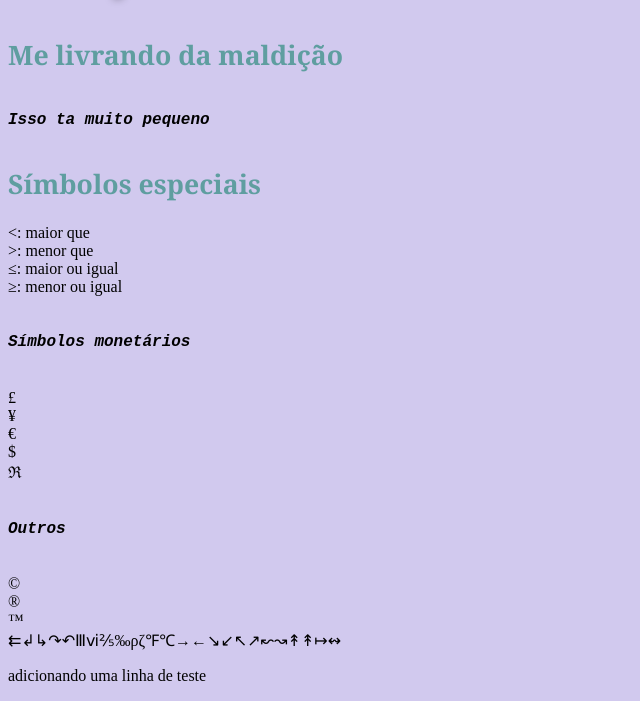
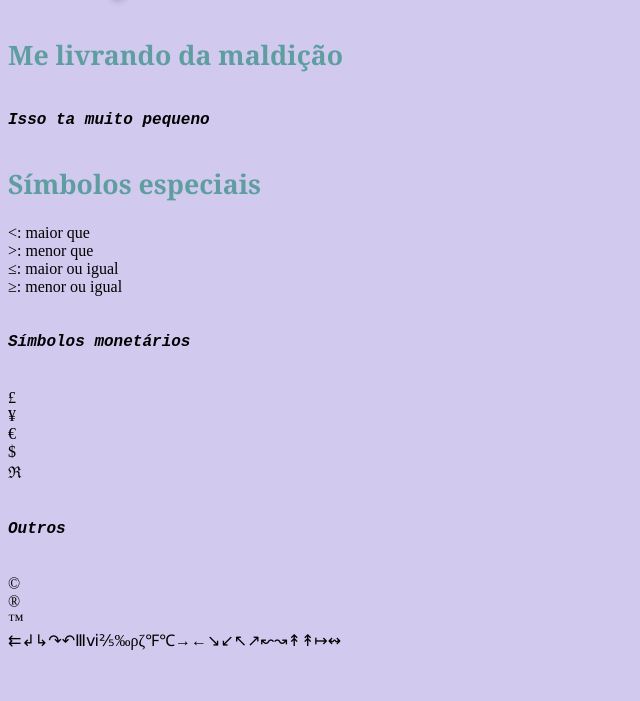
Before and after one commit to NatanBarbosa/curso-html-css, a plain HTML site: page Testes/teste.html in a window 1280 px wide. Shown: the part 112-813 px from the top of the page, without its empty margins (0-640 px from the left). Drawn offline with Linux system fonts and the light colour scheme.

Commit message:
versão final

```diff
--- a/Testes/teste.html
+++ b/Testes/teste.html
@@ -53,13 +53,6 @@
 
         ⇇↲↳↷↶Ⅲⅵ⅖‰ρζ℉℃→←↘↙↖↗↜↝↟↟↦↭
 
-        <p>
-            adicionando uma linha de teste
-        </p>
-
-
-
-    </p>
 </body>
 
 </html>
```
Also changed, not shown: projeto-glass-html5/fundo exemplo.jpg (deleted), projeto-glass-html5/fundo-exemplo-menor.jpg (deleted), 2 other files.
